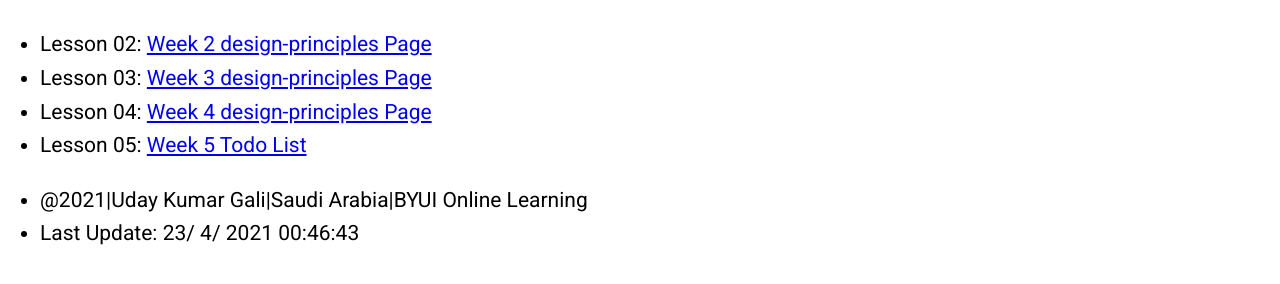
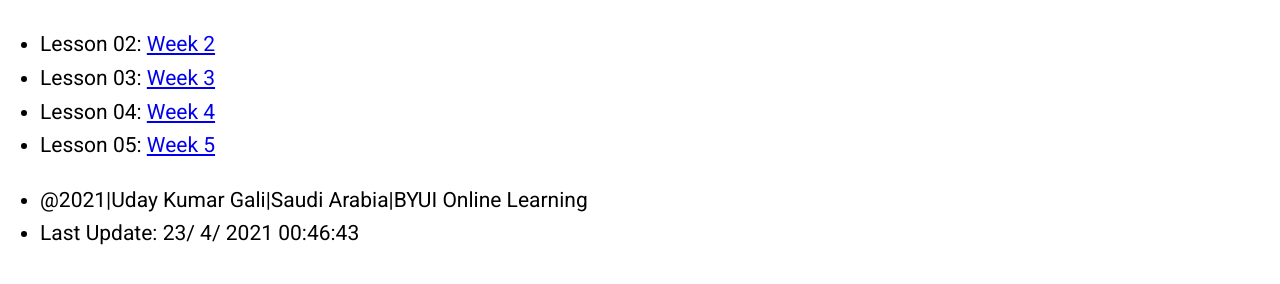
Before and after one commit to ugali/ugali.github.io, a plain HTML site: page index.html in a window 1280 px wide. Shown: the part 210-494 px from the top of the page. Drawn offline with Linux system fonts and the light colour scheme.

Commit message:
title removed

```diff
--- a/index.html
+++ b/index.html
@@ -20,10 +20,10 @@
         <section class="linklist">
           <h2>WDD 230: Assignment Portal</h2>
           <ul>
-            <li>Lesson 02: <a href="Lesson 2/design-principles.html">Week 2 design-principles Page</a></li>
-            <li>Lesson 03: <a href="Lesson 3/index.html">Week 3 design-principles Page</a> </li>
-            <li>Lesson 04: <a href="Lesson 4/index.html">Week 4 design-principles Page</a> </li>
-            <li>Lesson 05: <a href="Lesson 5/bom.html">Week 5 Todo List</a> </li>
+            <li>Lesson 02: <a href="Lesson 2/design-principles.html">Week 2</a></li>
+            <li>Lesson 03: <a href="Lesson 3/index.html">Week 3</a> </li>
+            <li>Lesson 04: <a href="Lesson 4/index.html">Week 4</a> </li>
+            <li>Lesson 05: <a href="Lesson 5/bom.html">Week 5</a> </li>
           </ul>
         </section>
       </main>
```
